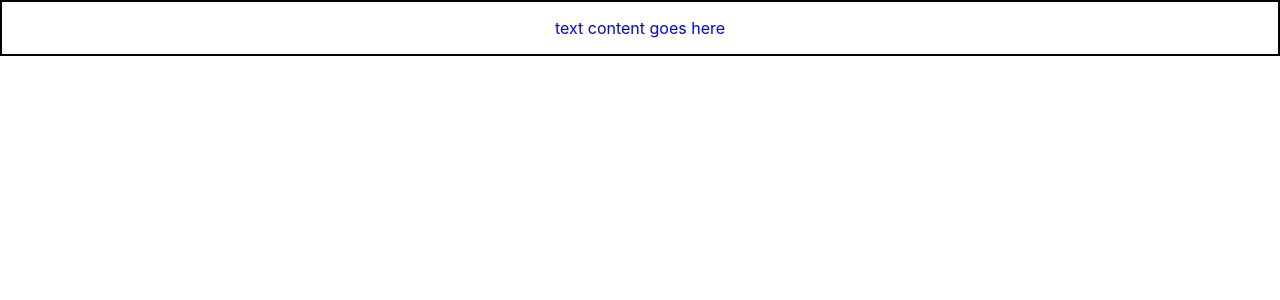
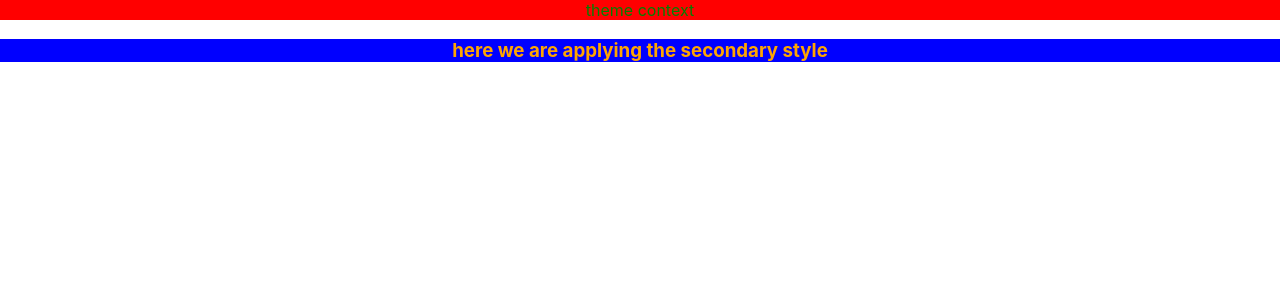
Before and after one commit to gyanchandra123/typescripit-with-react, a React (Create React App) app: page / in a window 1280 px wide. Shown: the top 300 px of the page. Built offline with nearby package versions, Linux system fonts and the light colour scheme.

Commit message:
React TypeScript Tutorial - 14 - useContext Hook

```diff
--- a/package.json
+++ b/package.json
@@ -39,5 +39,8 @@
       "last 1 firefox version",
       "last 1 safari version"
     ]
+  },
+  "devDependencies": {
+    "@types/styled-components": "^5.1.14"
   }
 }
--- a/src/App.tsx
+++ b/src/App.tsx
@@ -11,6 +11,8 @@ import InnerComp from "./components/InnerComp";
 import Button from "./components/Button";
 import Input from "./components/Input";
 import Container from "./components/Container";
+import { ThemeContextProvider } from "./components/context/ThemeContext";
+import Box from "./components/context/Box";
 
 function App() {
   //object
@@ -49,13 +51,21 @@ function App() {
         handleChange={(even) => {
           console.log("this is from the input even", even);
         }}
-      ></Input>*/}
+      ></Input>
 
       <Container
         styles={{ color: "blue", border: "2px solid black",padding:'1rem' }}
-      ></Container>
+      ></Container>*/}
+
+      <ThemeContextProvider>
+          <Box></Box>
+      </ThemeContextProvider>
+
+
+
     </div>
   );
+
 }
 
 export default App;
--- /dev/null
+++ b/src/components/context/Box.tsx
@@ -0,0 +1,21 @@
+import React, { useContext } from "react";
+import { ThemeContext } from "./ThemeContext";
+
+const Box = () => {
+  const theme = useContext(ThemeContext);
+  return (
+    <>
+      <div style={theme.primary}>theme context</div>
+      <h3
+        style={{
+          backgroundColor: theme.secondary.main,
+          color: theme.secondary.text,
+        }}
+      >
+        here we are applying the secondary style
+      </h3>
+    </>
+  );
+};
+
+export default Box;
--- /dev/null
+++ b/src/components/context/ThemeContext.tsx
@@ -0,0 +1,14 @@
+import  { createContext} from 'react';
+import { theme } from './theme';
+
+export const ThemeContext = createContext(theme);
+
+type ThemeContextProviderProps = {
+    children : React.ReactNode
+}
+
+export const ThemeContextProvider = ({children}:ThemeContextProviderProps) => {
+  return <ThemeContext.Provider value={theme}>
+           {children}
+        </ThemeContext.Provider>
+}
--- /dev/null
+++ b/src/components/context/style.ts
@@ -0,0 +1,3 @@
+export const boxStyle = {
+
+}
--- /dev/null
+++ b/src/components/context/theme.ts
@@ -0,0 +1,10 @@
+export const theme = {
+    primary: {
+        backgroundColor: 'red',
+        color: 'green'
+    },
+    secondary: {
+        main: 'blue',
+        text: 'orange'
+    }
+}
```
Also changed, not shown: 1 other file (tests, documents, lock files or other folders).
